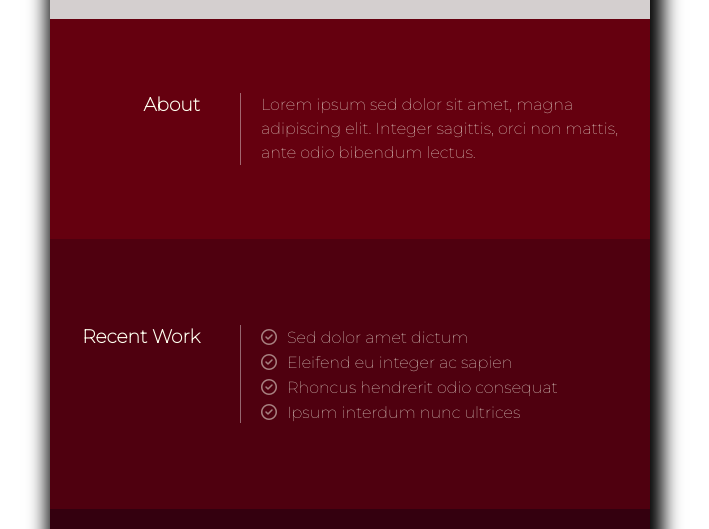
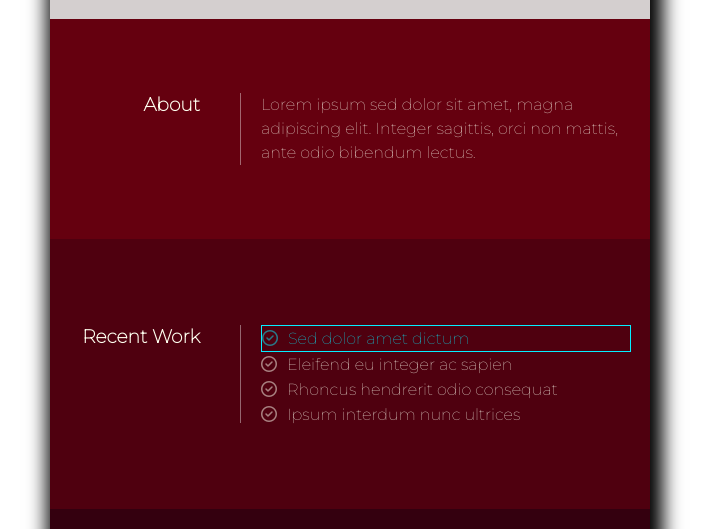
Before and after one commit to VaughnGene/Resume-Card-Minimal-, a plain HTML site: page index.html in a window 1280 px wide. In both pictures the pointer is over the item "Sed dolor amet dictum". Shown: the part 271-800 px from the top of the page, without its empty margins (290-999 px from the left). Drawn offline with Linux system fonts and the light colour scheme.

Commit message:
Finished (for now)
note to self- Nice Job Vaughn, Well Done

```diff
--- a/style.css
+++ b/style.css
@@ -131,8 +131,14 @@ ul {
     padding: 10px;
     border-radius: 5px;
 }
+ul li:hover {
+    cursor: pointer;
+    color: rgb(5, 238, 255);
+    border: 1px solid rgb(5, 238, 255);
+    transition: ease-in-out 0.2s;
+}
 
-@media only screen and (max-width: 376px) {
+@media only screen and (max-width: 450px) {
     .about-block, .contact-block, .recent-work-block {
         box-sizing: border-box;
         height: 270px;
```
